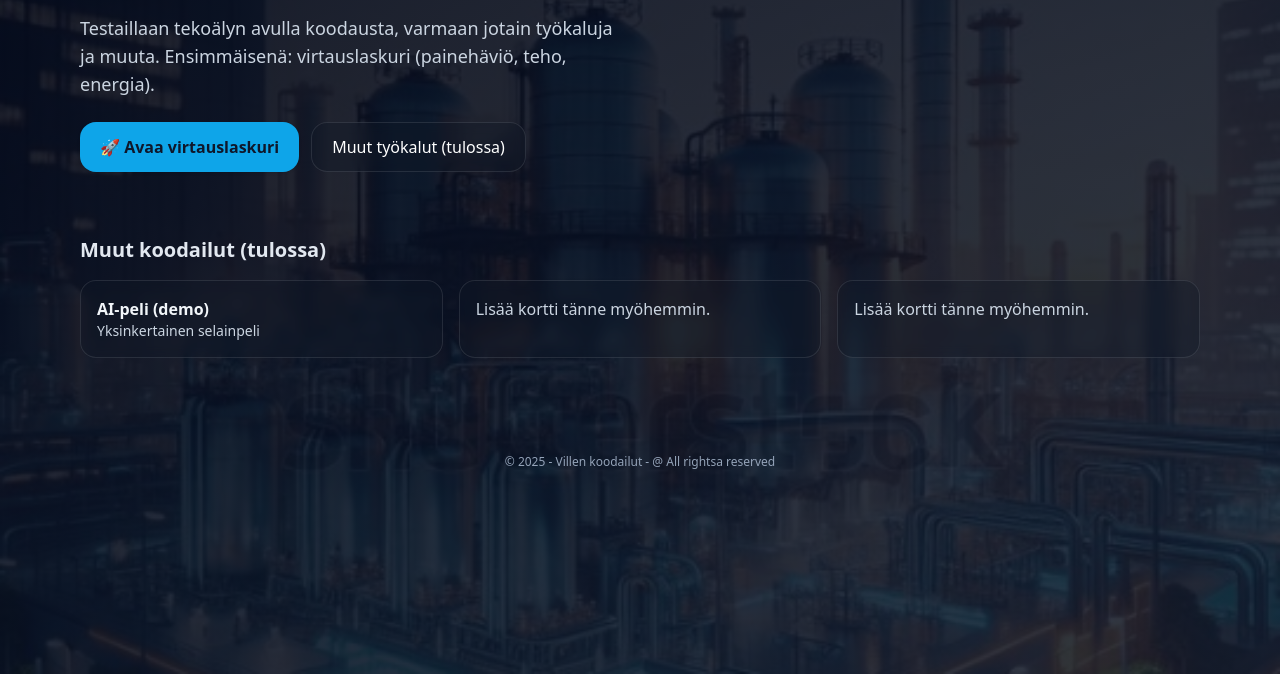
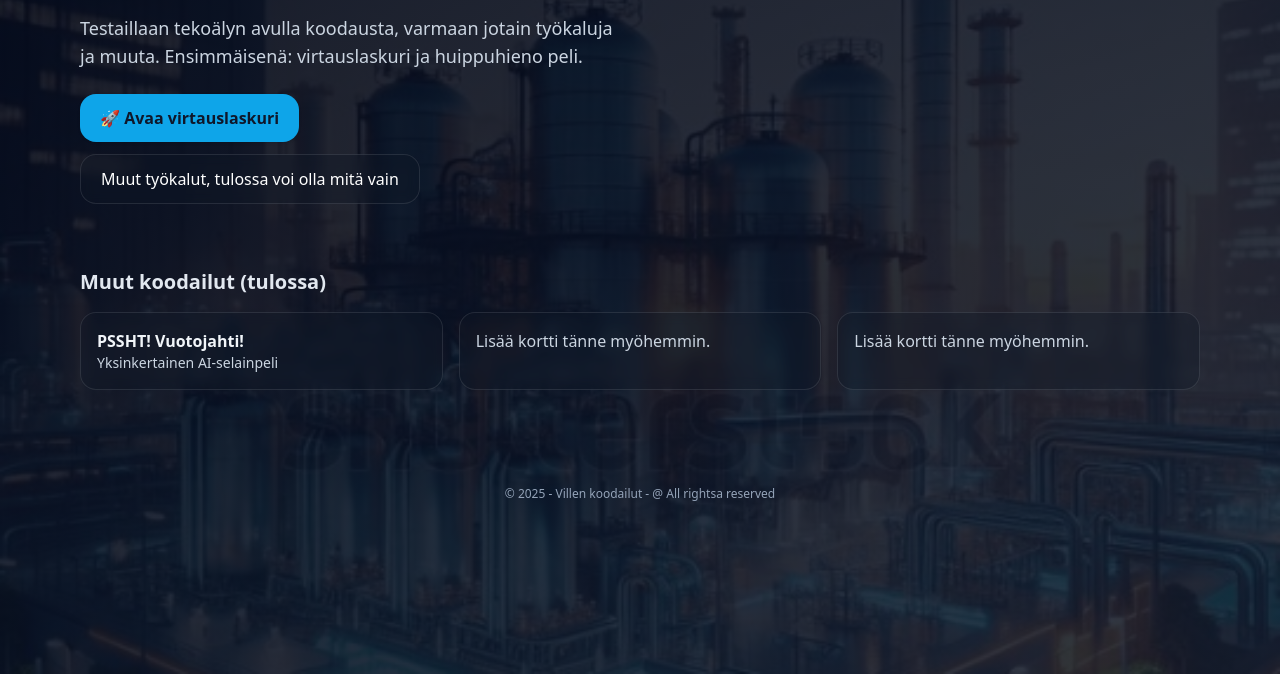
Before and after one commit to VilleLau/Villen_koodit, a plain HTML site: page index.html in a window 1280 px wide. Shown: the part 126-800 px from the top of the page. Drawn offline with nearby package versions, Linux system fonts and the light colour scheme.

Commit message:
Update index.html

```diff
--- a/index.html
+++ b/index.html
@@ -45,12 +45,12 @@
         <section class="grid grid-cols-1 lg:grid-cols-2 gap-8 items-center">
           <div class="space-y-6">
             <h1 class="text-4xl sm:text-5xl font-bold tracking-tight">Villen koodailut</h1>
-            <p class="text-lg text-slate-300">Testaillaan tekoälyn avulla koodausta, varmaan jotain työkaluja ja muuta. Ensimmäisenä: virtauslaskuri (painehäviö, teho, energia).</p>
+            <p class="text-lg text-slate-300">Testaillaan tekoälyn avulla koodausta, varmaan jotain työkaluja ja muuta. Ensimmäisenä: virtauslaskuri ja huippuhieno peli.</p>
             <div class="flex flex-wrap gap-3">
               <a href="virtauslaskuri.html" class="inline-flex items-center gap-2 px-5 py-3 rounded-2xl bg-sky-500 hover:bg-sky-400 text-slate-900 font-semibold shadow">
                 🚀 Avaa virtauslaskuri
               </a>
-              <a href="#muuta" class="inline-flex items-center gap-2 px-5 py-3 rounded-2xl glass">Muut työkalut (tulossa)</a>
+              <a href="#muuta" class="inline-flex items-center gap-2 px-5 py-3 rounded-2xl glass">Muut työkalut, tulossa voi olla mitä vain</a>
             </div>
           </div>
 
@@ -61,8 +61,8 @@
           <h2 class="text-xl font-semibold mb-4 text-slate-200">Muut koodailut (tulossa)</h2>
           <div class="grid grid-cols-1 md:grid-cols-3 gap-4">
             <a href="peli.html" class="glass rounded-2xl p-4 block hover:bg-white/10">
-  <div class="text-slate-100 font-semibold">AI-peli (demo)</div>
-  <div class="text-slate-300 text-sm">Yksinkertainen selainpeli</div>
+  <div class="text-slate-100 font-semibold">PSSHT! Vuotojahti!</div>
+  <div class="text-slate-300 text-sm">Yksinkertainen AI-selainpeli</div>
 </a>
 
             <div class="glass rounded-2xl p-4 text-slate-300">Lisää kortti tänne myöhemmin.</div>
```
